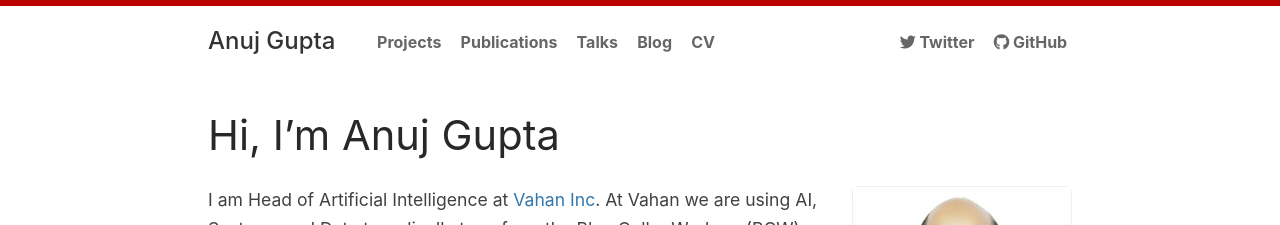
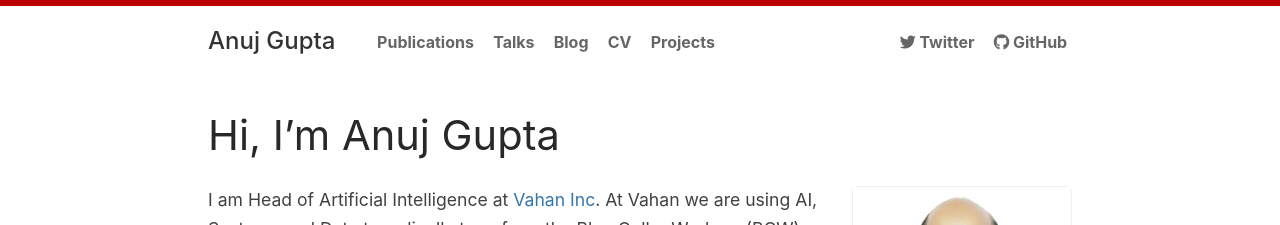
Before and after one commit to domoritz/domoritz.github.io, a Jekyll site: the page built from index.md, in a window 1280 px wide. Shown: the top 225 px of the page. Built offline with Jekyll 4.4.1, drawn with Linux system fonts in a browser that asks for light colours.

```diff
--- a/_includes/header.html
+++ b/_includes/header.html
@@ -3,11 +3,11 @@
   <nav class="container">
     <a class="site-title" href="{{ absolute_url }}/">{{ site.title }}</a>
 
-    <a href="{{ '/projects/' | relative_url }}" {% if current[1] == 'projects' %}class="active"{% endif %}>Projects</a>
     <a href="{{ '/publications/' | relative_url }}" {% if current[1] == 'publications' %}class="active"{% endif %}>Publications</a>
     <a href="{{ '/talks/' | relative_url }}" {% if current[1] == 'talks' %}class="active"{% endif %}>Talks</a>
     <a href="{{ '/blog/' | relative_url }}" {% if current[1] == 'blog' %}class="active"{% endif %}>Blog</a>
     <a href="{{ '/cv/' | relative_url }}" {% if current[1] == 'cv' %}class="active"{% endif %}>CV</a>
+    <a href="{{ '/projects/' | relative_url }}" {% if current[1] == 'projects' %}class="active"{% endif %}>Projects</a>
 
     <span class="external">
       <a href="https://twitter.com/anujgupta82"><i class="fab fa-twitter"></i> Twitter</a>
```
